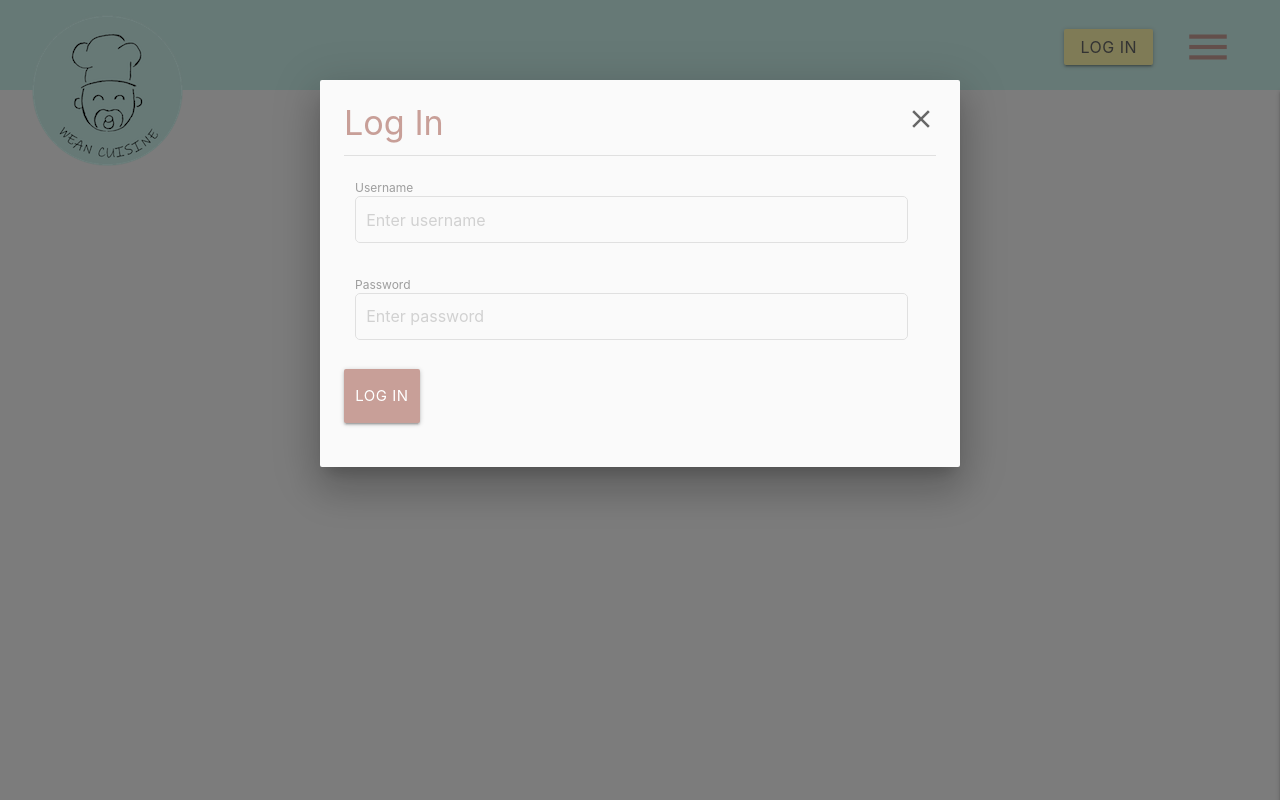
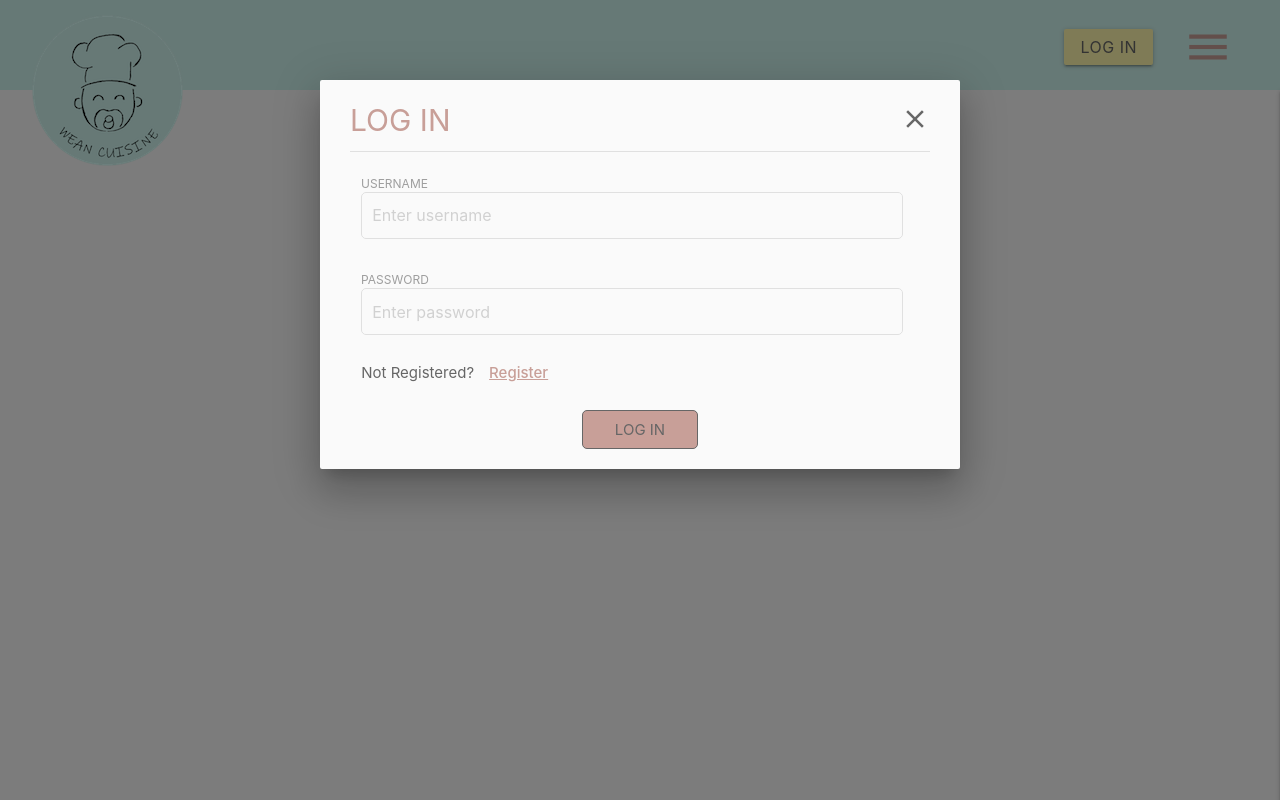
Before and after one commit to Lucyjpjones/wean-cuisine, a Flask app: page / in a window 1280 px wide, after a click on "LOG IN". Run offline with Flask 2, Linux system fonts and the light colour scheme; data that the repository does not hold is empty; some libraries are stand-ins or nearby versions.

Commit message:
Login modal meets design spec, link to register page added and button center aligned

```diff
--- a/static/css/style.css
+++ b/static/css/style.css
@@ -3,6 +3,19 @@
 
 body {
     background-color: #fafafa;
+    text-transform: uppercase;
+}
+
+p {
+    margin: 0;
+}
+
+row {
+    margin-bottom: 20px;
+}
+
+row.col {
+    padding: 0;
 }
 
 /* -------------------- Header*/
@@ -50,12 +63,25 @@ nav .brand-logo {
     width: 50%;
 }
 
+.modal .modal-content {
+    padding: 24px 30px 0px 30px;
+}
+
 .modal-content h4 {
     color:#C89F98;
+    font-size: 2rem;
 }
-
+#modal-btn-outer {
+    margin-top: 30px;
+    width: 20%;
+}
 #modal-btn-inner {
     background-color:#C89F98;
+    color: #666666;
+    padding: 10px;
+    border: 1px solid #666666;
+    border-radius: 5px;
+    width: 100%
 }
 
 #modal-close {
@@ -75,3 +101,15 @@ input#password, input#username {
     margin-top: 20px;
     padding-left: 10px;
 }
+
+#modal-link {
+    text-transform: capitalize;
+    line-height: 1;
+    color: #666666;
+}
+
+#modal-link a {
+    display: inline;
+    color: #C89F98;
+    font-weight:500;
+}
--- a/templates/base.html
+++ b/templates/base.html
@@ -30,7 +30,7 @@
             <!-- Nav elements -->
             <ul class="nav-btns right">
                 <!-- Modal login Trigger -->
-                <li><a id="login-btn" class="btn modal-trigger" href="#modal1">LOG IN</a></li>
+                <li><a id="login-btn" class="btn modal-trigger" href="#modal1">Log in</a></li>
                 <!-- Modal login Structure -->
                 <div id="modal1" class="modal">
                     <div class="modal-content">
@@ -53,10 +53,13 @@
                             </div>
                         </div>
                         <!-- Link to Register -->
-
+                        <div class="row" id="modal-link">
+                            <p class="col s-12">Not registered?<a href="#"><u>Register</u></a>
+                            </p>
+                        </div>
                         <!-- Submit btn -->
-                        <div class="row">
-                            <button type="submit" id="modal-btn-inner" class="col s-12 btn-large">
+                        <div class="row" id="modal-btn-outer">
+                            <button type="submit" id="modal-btn-inner" class="col s-12">
                             LOG IN
                             </button>
                         </div>
```
